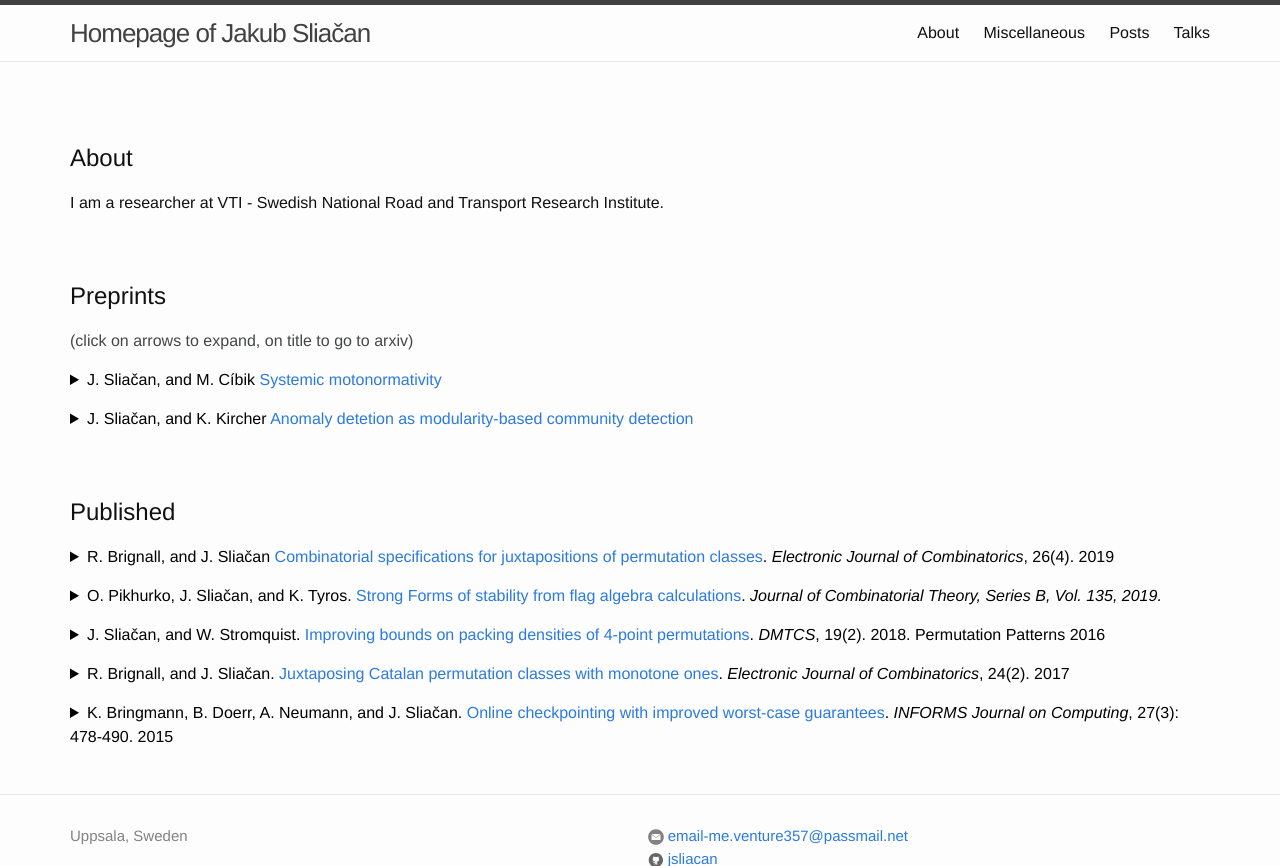
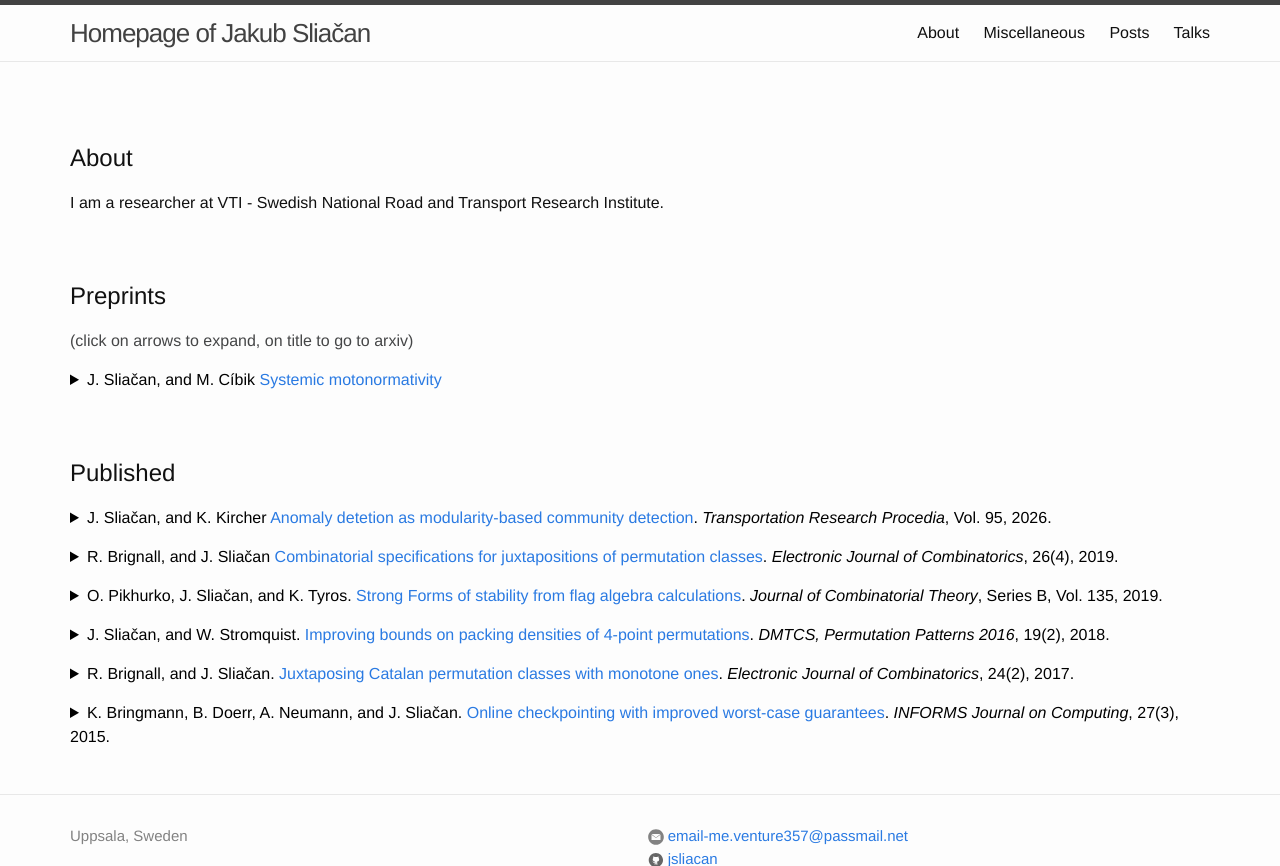
Before and after one commit to jsliacan/jsliacan.github.io, a Jekyll site: the page built from index.html, in a window 1280 px wide, cut to the strip 0-866 px from the top of the page. Built offline with Jekyll 4.4.1, drawn with Linux system fonts in a browser that asks for light colours; formulas are drawn with MathJax 3; comment, search, counter and statistics services are not loaded.

Commit message:
Update articles

```diff
--- a/index.html
+++ b/index.html
@@ -45,16 +45,6 @@ MathJax.Hub.Config({
     </details>
   </p>
 
-  <p>
-    <details style="color:#55708E">
-      <summary style="color:#000000">J. Sliačan, and K. Kircher<a href="{{site.url}}/assets/anomaly.pdf"> Anomaly detetion as modularity-based community detection</a></summary>
-      <p>
-        When measuring how drivers overtake cyclists, one of the underlying problems is extracting the overtaking event from a time series of lateral distance readings. This note aims to describe a simple approach that seems effective in applications like ours. It consists of carefully transforming our problem into a network problem, then leveraging a community detection algorithm to extract subsequence candidates. Lastly, we choose the anomalous subsequence from the set of returned subsequences. To the best of our knowledge, this approach to anomaly detection does not appear in the literature even though it is intuitive, offers a fair amount of control, and is not computationally expensive. Our goal is to present the crux of the method with clarity and identify where more effort could improve it. We demonstrate our approach with modularity-based community detection and point out a shared nature of our approach with density-based cluster detection methods.
-        <a href="{{site.url}}/assets/anomaly.pdf">[anomaly.pdf]</a>
-      </p>
-    </details>
-  </p>
-
   <br />
   <br />
 
@@ -63,7 +53,17 @@ MathJax.Hub.Config({
 
   <p>
     <details style="color:#55708E">
-      <summary style="color:#000000">R. Brignall, and J. Sliačan <a href="https://arxiv.org/abs/1902.02705">Combinatorial specifications for juxtapositions of permutation classes</a>. <i>Electronic Journal of Combinatorics</i>, 26(4). 2019</summary>
+      <summary style="color:#000000">J. Sliačan, and K. Kircher<a href="https://www.sciencedirect.com/science/article/pii/S2352146526001845"> Anomaly detetion as modularity-based community detection</a>. <i>Transportation Research Procedia</i>, Vol. 95, 2026.</summary>
+      <p>
+        When measuring how drivers overtake cyclists, one of the underlying problems is extracting the overtaking event from a time series of lateral distance readings. This note aims to describe a simple approach that seems effective in applications like ours. It consists of carefully transforming our problem into a network problem, then leveraging a community detection algorithm to extract subsequence candidates. Lastly, we choose the anomalous subsequence from the set of returned subsequences. To the best of our knowledge, this approach to anomaly detection does not appear in the literature even though it is intuitive, offers a fair amount of control, and is not computationally expensive. Our goal is to present the crux of the method with clarity and identify where more effort could improve it. We demonstrate our approach with modularity-based community detection and point out a shared nature of our approach with density-based cluster detection methods.
+        <a href="https://www.sciencedirect.com/science/article/pii/S2352146526001845">[10.1016/j.trpro.2026.02.122]</a>
+      </p>
+    </details>
+  </p>
+
+  <p>
+    <details style="color:#55708E">
+      <summary style="color:#000000">R. Brignall, and J. Sliačan <a href="https://arxiv.org/abs/1902.02705">Combinatorial specifications for juxtapositions of permutation classes</a>. <i>Electronic Journal of Combinatorics</i>, 26(4), 2019.</summary>
       <p>
         We show that, given a suitable combinatorial specification for a permutation class $\mathcal{C}$, one can obtain a specification for the juxtaposition (on either side) of $\mathcal{C}$ with Av(21) or Av(12), and that if the enumeration for $\mathcal{C}$ is given by a rational or algebraic generating function, so is the enumeration for the juxtaposition. Furthermore this process can be iterated, thereby providing an effective method to enumerate any 'skinny' $k\times 1$ grid class in which at most one cell is non-monotone, with a guarantee on the nature of the enumeration given the nature of the enumeration of the non-monotone cell.
         <a href="https://arxiv.org/abs/1902.02705">[arXiv:1902.02705]</a>
@@ -73,8 +73,7 @@ MathJax.Hub.Config({
 
   <p>
     <details style="color:#55708E">
-      <summary style="color:#000000">O. Pikhurko, J. Sliačan, and K. Tyros. <a href="https://arxiv.org/abs/1706.02612">Strong Forms of stability from flag algebra calculations</a>. <i>Journal of Combinatorial Theory, Series B, Vol. 135, 2019.</i>
-      </summary>
+      <summary style="color:#000000">O. Pikhurko, J. Sliačan, and K. Tyros. <a href="https://arxiv.org/abs/1706.02612">Strong Forms of stability from flag algebra calculations</a>. <i>Journal of Combinatorial Theory</i>, Series B, Vol. 135, 2019.</summary>
         <p>
           Given a hereditary family $\mathcal{G}$ of admissible graphs and a function $\lambda(G)$ that linearly depends on the statistics of order-$\kappa$ subgraphs in a graph $G$, we consider the extremal problem of determining $\lambda(n,\mathcal{G})$, the maximum of $\lambda(G)$ over all admissible graphs $G$ of order $n$. We call the problem perfectly $B$-stable for a graph $B$ if there is a constant $C$ such that every admissible graph $G$ of order $n\geq C$ can be made into a blow-up of $B$ by changing at most $C(\lambda(n,\mathcal{G})−\lambda(G))\binom{n}{2}$ adjacencies. As special cases, this property describes all almost extremal graphs of order $n$ within $o(n^2)$ edges and shows that every extremal graph of order $n\geq n_0$ is a blow-up of $B$.
         </p>
@@ -88,8 +87,7 @@ MathJax.Hub.Config({
 
   <p>
     <details style="color:#55708E">
-      <summary style="color:#000000">J. Sliačan, and W. Stromquist. <a href="https://arxiv.org/abs/1704.02959">Improving bounds on packing densities of 4-point permutations</a>. <i>DMTCS</i>, 19(2). 2018. Permutation Patterns 2016
-      </summary>
+      <summary style="color:#000000">J. Sliačan, and W. Stromquist. <a href="https://arxiv.org/abs/1704.02959">Improving bounds on packing densities of 4-point permutations</a>. <i>DMTCS, Permutation Patterns 2016</i>, 19(2), 2018.</summary>
       <p>
         We consolidate what is currently known about packing densities of 4-point permutations and in the process improve current lower bounds for the packing densities of 1324 and 1342. We also provide rigorous upper bounds for the packing densities of 1324, 1342, and 2413. All our bounds are within $10^{−4}$ of the true packing densities. Together with the known bounds, this gives us a fairly complete picture of all 4-point packing densities. We also provide new upper bounds for several small permutations of length at least five. Our main tool for the upper bounds is the framework of flag algebras introduced by Razborov in 2007.
         <a href="https://arxiv.org/abs/1704.02959">[arXiv:1704.02959]</a>
@@ -97,11 +95,9 @@ MathJax.Hub.Config({
     </details>
   </p>
 
-
   <p>
     <details style="color:#55708E">
-      <summary style="color:#000000">R. Brignall, and J. Sliačan. <a href="https://arxiv.org/abs/1611.05370">Juxtaposing Catalan permutation classes with monotone ones</a>. <i>Electronic Journal of Combinatorics</i>, 24(2). 2017
-      </summary>
+      <summary style="color:#000000">R. Brignall, and J. Sliačan. <a href="https://arxiv.org/abs/1611.05370">Juxtaposing Catalan permutation classes with monotone ones</a>. <i>Electronic Journal of Combinatorics</i>, 24(2), 2017.</summary>
       <p>
         This paper enumerates all juxtaposition classes of the form "$Av(abc)$ next to $Av(xy)$", where $abc$ is a permutation of length three and $xy$ is a permutation of length two. We use Dyck paths decorated by sequences of points to represent elements from such a juxtaposition class. Context-free grammars are then used to enumerate these decorated Dyck paths.
         <a href="https://arxiv.org/abs/1611.05370">[arXiv:1302.4216]</a>
@@ -111,8 +107,7 @@ MathJax.Hub.Config({
 
   <p>
     <details style="color:#55708E">
-      <summary style="color:#000000">K. Bringmann, B. Doerr, A. Neumann, and J. Sliačan. <a href="http://arxiv.org/abs/1302.4216">Online checkpointing with improved worst-case guarantees</a>. <i>INFORMS Journal on Computing</i>, 27(3): 478-490. 2015
-      </summary>
+      <summary style="color:#000000">K. Bringmann, B. Doerr, A. Neumann, and J. Sliačan. <a href="http://arxiv.org/abs/1302.4216">Online checkpointing with improved worst-case guarantees</a>. <i>INFORMS Journal on Computing</i>, 27(3), 2015.</summary>
       <p>
         In the online checkpointing problem, the task is to continuously maintain a set of $k$ checkpoints that allow to rewind an ongoing computation faster than by a full restart. The only operation allowed is to replace an old checkpoint by the current state. Our aim are checkpoint placement strategies that minimize rewinding cost, i.e., such that at all times $T$ when requested to rewind to some time $t \leq T$ the number of computation steps that need to be redone to get to $t$ from a checkpoint before $t$ is as small as possible. In particular, we want that the closest checkpoint earlier than $t$ is not further away from $t$ than $q_k$ times the ideal distance $T / (k+1)$, where $q_k$ is a small constant. Improving over earlier work showing $1 + 1/k \leq q_k \leq 2$, we show that $q_k$ can be chosen asymptotically less than $2$. We present algorithms with asymptotic discrepancy $q_k \leq 1.59 + o(1)$ valid for all k and $q_k \leq \ln(4) + o(1) \leq 1.39 + o(1)$ valid for k being a power of two. Experiments indicate the uniform bound $p_k \leq 1.7$ for all $k$. For small $k$, we show how to use a linear programming approach to compute good checkpointing algorithms. This gives discrepancies of less than $1.55$ for all $k \lt 60$. We prove the first lower bound that is asymptotically more than one, namely $q_k \geq 1.30 - o(1)$. We also show that optimal algorithms (yielding the infimum discrepancy) exist for all $k$.
         <a href="http://arxiv.org/abs/1302.4216">[arXiv:1302.4216]</a>
```
